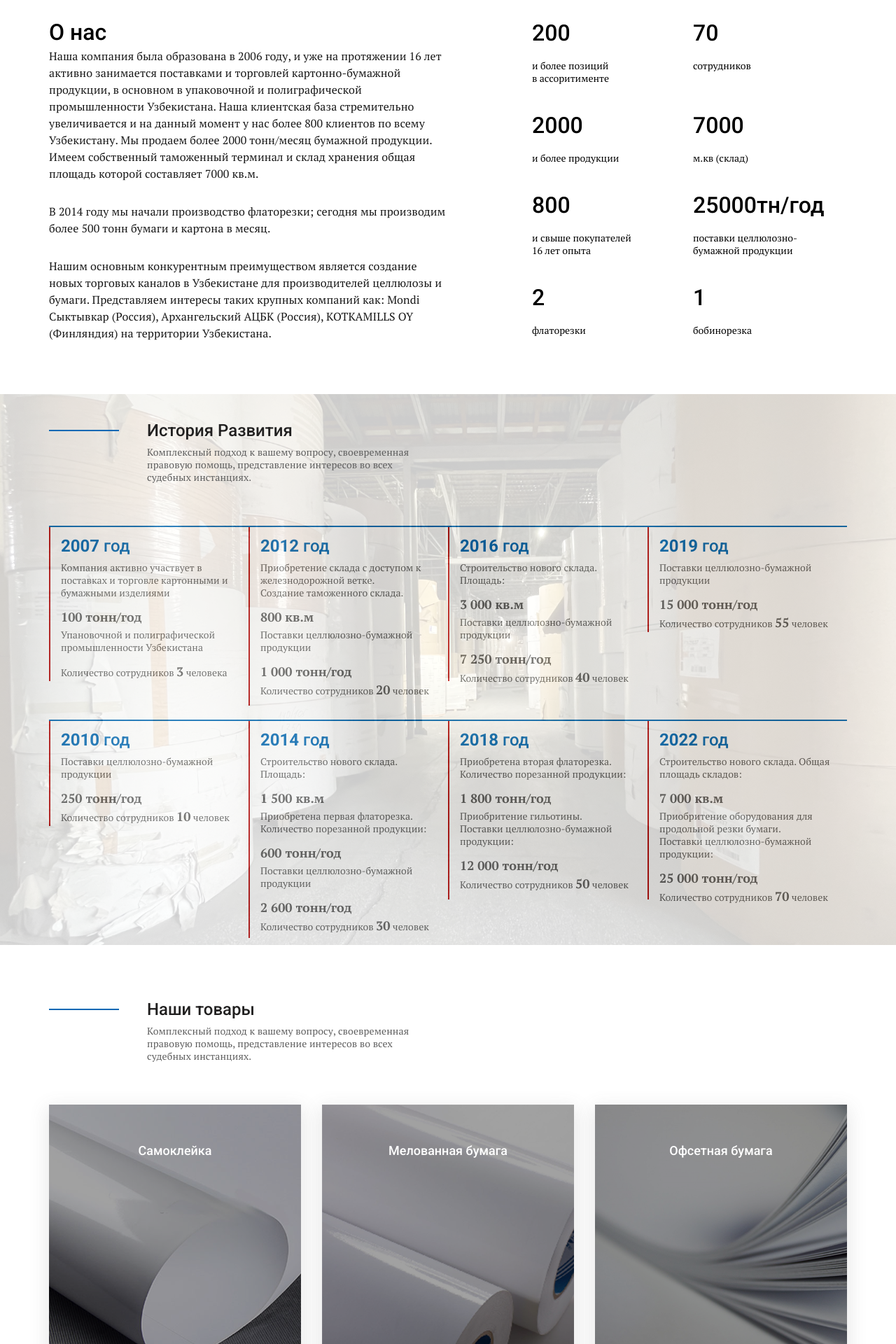
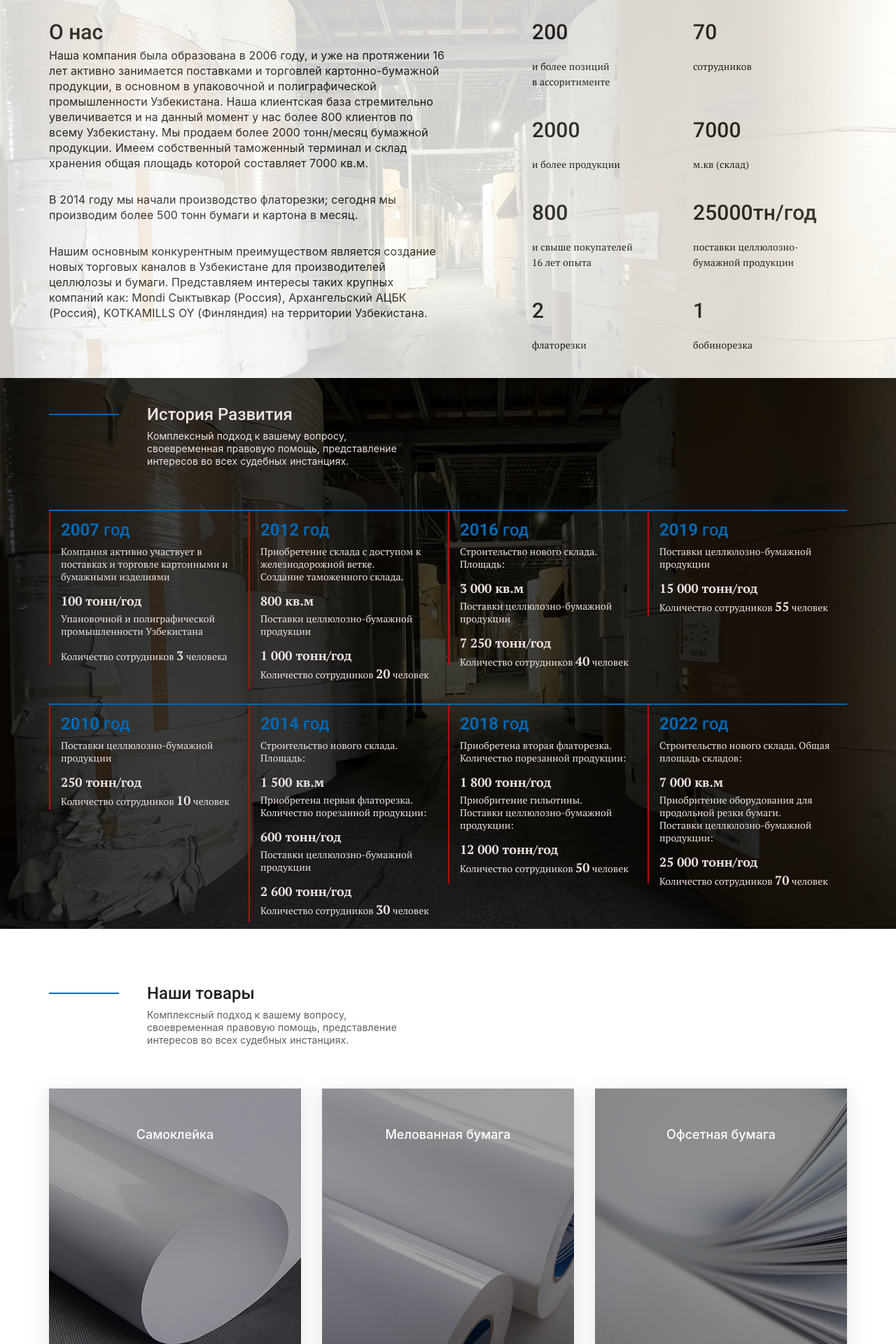
Before and after one commit to samlpes/poytaxtweb, a PHP site: page / in a window 1280 px wide. Shown: the part 589-2509 px from the top of the page at 70% size. Run offline with PHP 8.4, Linux system fonts and the light colour scheme; some web fonts are replaced.

Commit message:
почти финальная версия но доработки еще нужны

```diff
--- a/CSS/style.css
+++ b/CSS/style.css
@@ -24,7 +24,7 @@ li{
 }
 
 body{
-    font-family: 'PT Serif', serif;
+    font-family: "SF Pro Display","SF Pro Icons","Helvetica Neue","Helvetica",sans-serif;
     font-weight: 400;
     font-size: 14px;
     line-height: 18px;
@@ -376,7 +376,7 @@ header{
     line-height: 24px;
     font-weight: 500;
     padding: 24px 0;
-    font-family: 'Roboto', sans-serif;
+    font-family: "SF Pro Display","SF Pro Icons","Helvetica Neue","Helvetica","Arial", sans-serif;
 }
 .service__item-text{
     letter-spacing: 0.1px;
@@ -410,8 +410,21 @@ header{
     background-position: center;
     min-height: 300px;
     background-repeat: no-repeat;
-    padding: 25px 0px 45px;
-
+    padding: 25px 0px 0px;
+    background-size: cover;
+    object-fit: cover;
+    position: relative;
+}
+.about::before{
+    content: "";
+      background-image: url('../IMG/4.png');
+      background-size: cover;
+      position: absolute;
+      top: 0px;
+      right: 0px;
+      bottom: 0px;
+      left: 0px;
+      opacity: 0.2;
 }
 .about__inner{
     display: flex;
@@ -445,7 +458,12 @@ header{
 .section4{
     display: flex;
     justify-content: space-between;
-    color: #000;
+    font-family: 'PT Serif', serif;
+    font-weight: 400;
+    letter-spacing: 0.1px;
+    line-height: 22px;
+    color: #181818;
+    font-size: 14px;
 }
 /* .title__about{
     font-weight: bold;
@@ -458,15 +476,15 @@ header{
 .about__title{
     font-family: 'Roboto', sans-serif;
     padding: 10px 0px;
-    font-size: 32px;
+    font-size: 30px;
     line-height: 24px;
-    color: #000;
+    color: #212020;
     font-weight: 500;
 }
 .about__text p{
     margin-bottom: 30px;
     letter-spacing: 0.1px;
-    line-height: 24px;
+    line-height: 22px;
     color: #181818;
     font-size: 16px;
  }
@@ -501,15 +519,19 @@ header{
       right: 0px;
       bottom: 0px;
       left: 0px;
-      opacity: 0.2;
+      filter: brightness(25%)
 }
 .timeline .timeline__top{
     margin-top: 30px;
+}
+.timeline .timeline__title, .timeline__text{
+    color: rgb(240, 227, 227) !important;
 }
 .timeline .abc{
     display: flex;
     border-top: 2px solid #0168b4;
     border-bottom: 2px solid #0168b4;
+    position: relative;
     /* margin-top: 10px; */
 
 }
@@ -519,7 +541,7 @@ header{
 .timeline .abcd{
     display: flex;
     justify-content: space-between;
-
+    position: relative;
 }
 .timeline .a1{
     padding: 15px;
@@ -565,14 +587,15 @@ header{
     font-weight: 400;
     font-size: 14px;
     line-height: 18px;
-    color: #5e5e5e;
+    color: rgb(240, 227, 227) ;
+
 }
 .timeline h4 {
     font-family: 'PT Serif', serif;
     font-weight: 400;
     font-size: 18px;
     line-height: 18px;
-    color: #5e5e5e;
+    color: rgb(240, 227, 227) ;
     font-weight: bold;
 }
 .timeline h3 {
```
Also changed, not shown: other parts of CSS/style.css (+2 -22 lines).
